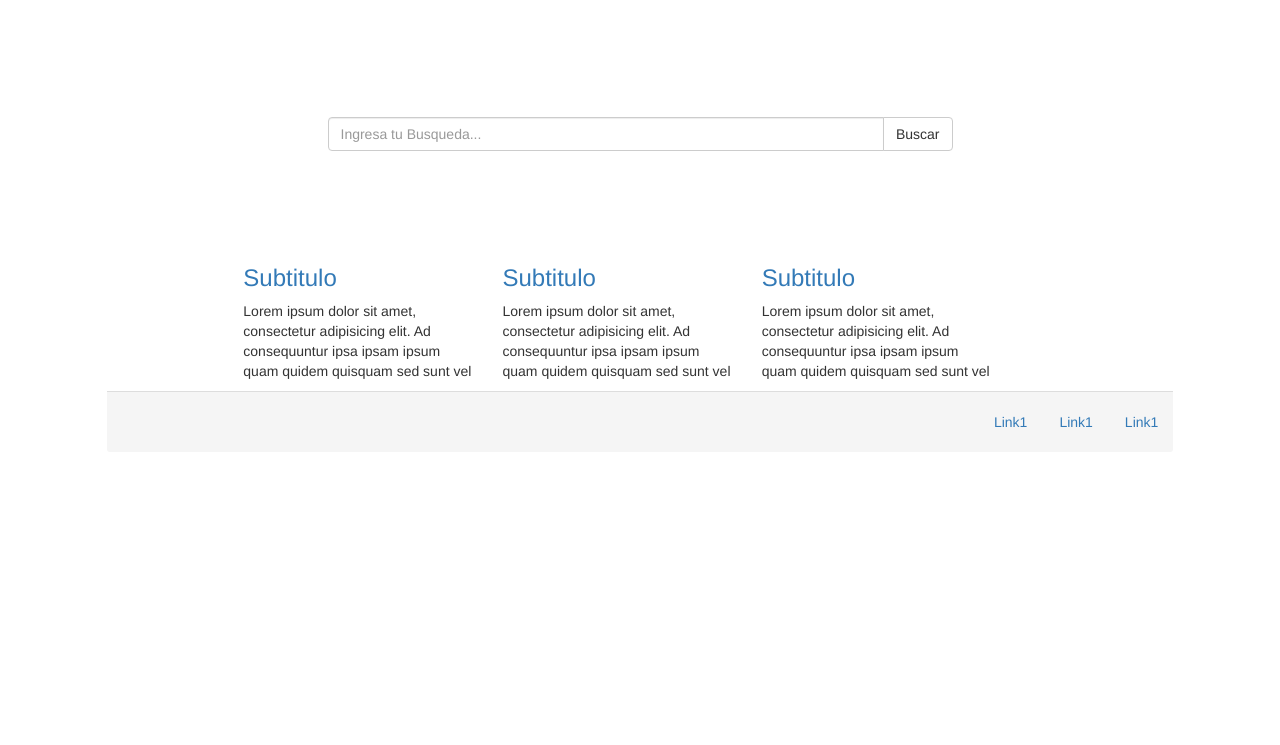
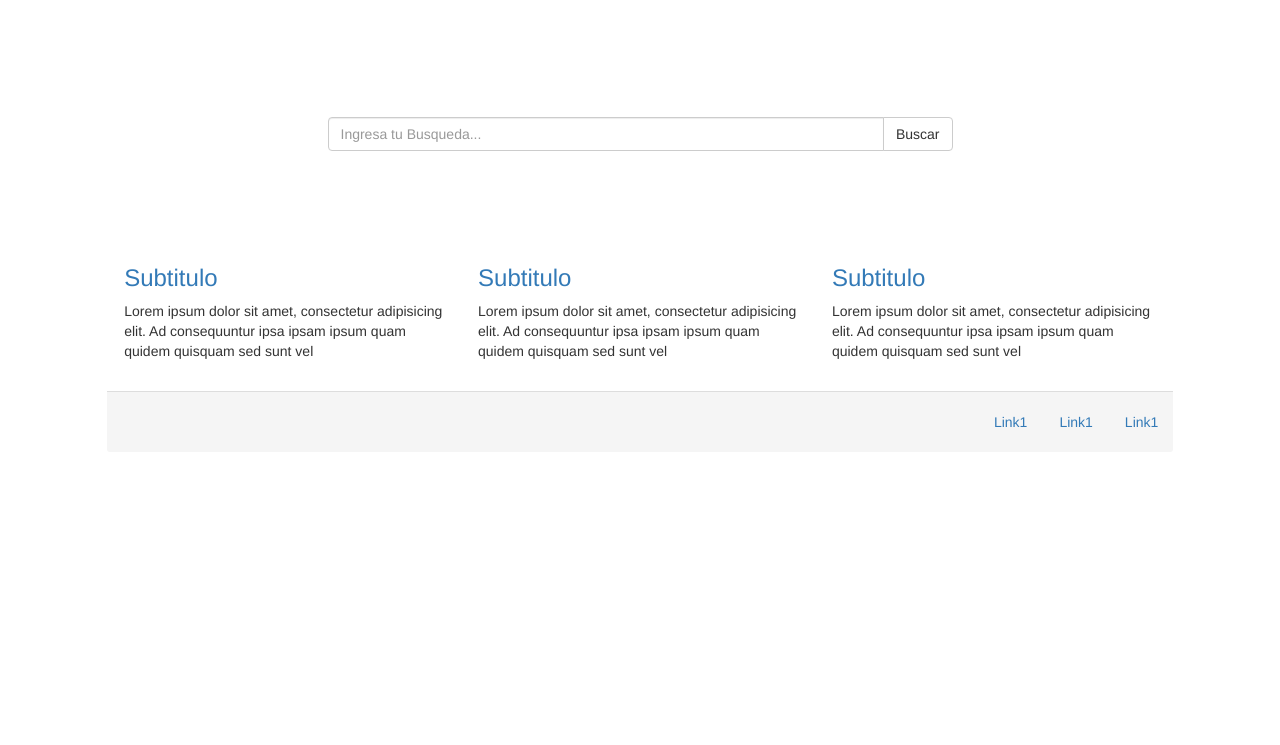
Before and after one commit to aleduarte06/proy_gral, a plain HTML site: page index.html in a window 1280 px wide. Shown: the part 55-800 px from the top of the page. Drawn offline with Linux system fonts and the light colour scheme.

Commit message:
primer commit maqueta

```diff
--- a/index.html
+++ b/index.html
@@ -14,7 +14,7 @@
         <figure class="col-md-2 ">
             <img class="logo" src="#" alt="logo" width="200px"/>
         </figure>
-        <nav class="navbar col-md-6 col-md-offset-3">
+        <nav class="navbar col-md-6 col-md-offset-4">
             <ul class="nav navbar-nav navbar-right">
                 <li class="active"><a href="#">Seccion1</a></li>
                 <li><a href="#">Seccion2</a></li>
@@ -25,7 +25,7 @@
         </nav>
     </header>
     <section class="row main">
-        <div class="buscador col-lg-6 col-md-6 col-md-offset-3">
+        <div class="buscador col-md-6 col-md-offset-3">
             <div class="input-group">
                 <input type="text" class="form-control" placeholder="Ingresa tu Busqueda...">
                   <span class="input-group-btn">
@@ -35,25 +35,29 @@
         </div>
     </section>
 
-    <section class="row col-md-10 col-md-offset-2">
-        <article class="item col-md-3">
+    <section class="row">
+        <div class="col-md-10 col-md-offset-1">
+
+        <article class="item col-md-4">
             <h3><a href="#">Subtitulo</a></h3>
             <p>Lorem ipsum dolor sit amet, consectetur adipisicing elit.
                 Ad consequuntur ipsa ipsam ipsum quam quidem quisquam sed sunt vel
             </p>
         </article>
-        <article class="item col-md-3">
+        <article class="item col-md-4">
             <h3><a href="#">Subtitulo</a></h3>
             <p>Lorem ipsum dolor sit amet, consectetur adipisicing elit.
                 Ad consequuntur ipsa ipsam ipsum quam quidem quisquam sed sunt vel
             </p>
         </article>
-        <article class="item col-md-3">
+        <article class="item col-md-4">
             <h3><a href="#">Subtitulo</a></h3>
             <p>Lorem ipsum dolor sit amet, consectetur adipisicing elit.
                 Ad consequuntur ipsa ipsam ipsum quam quidem quisquam sed sunt vel
             </p>
         </article>
+
+        </div>
     </section>
     <br/>
     <footer class="footer panel-footer col-md-10 col-md-offset-1">
```
